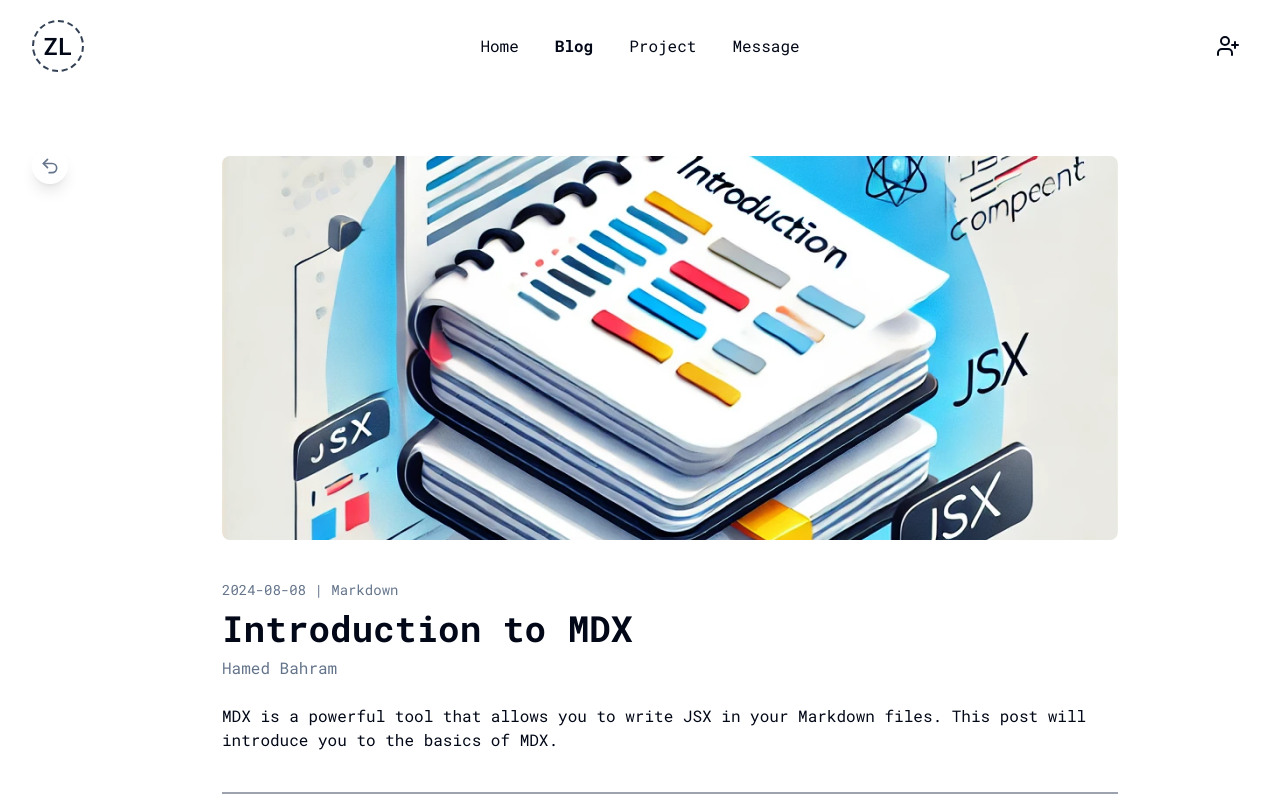
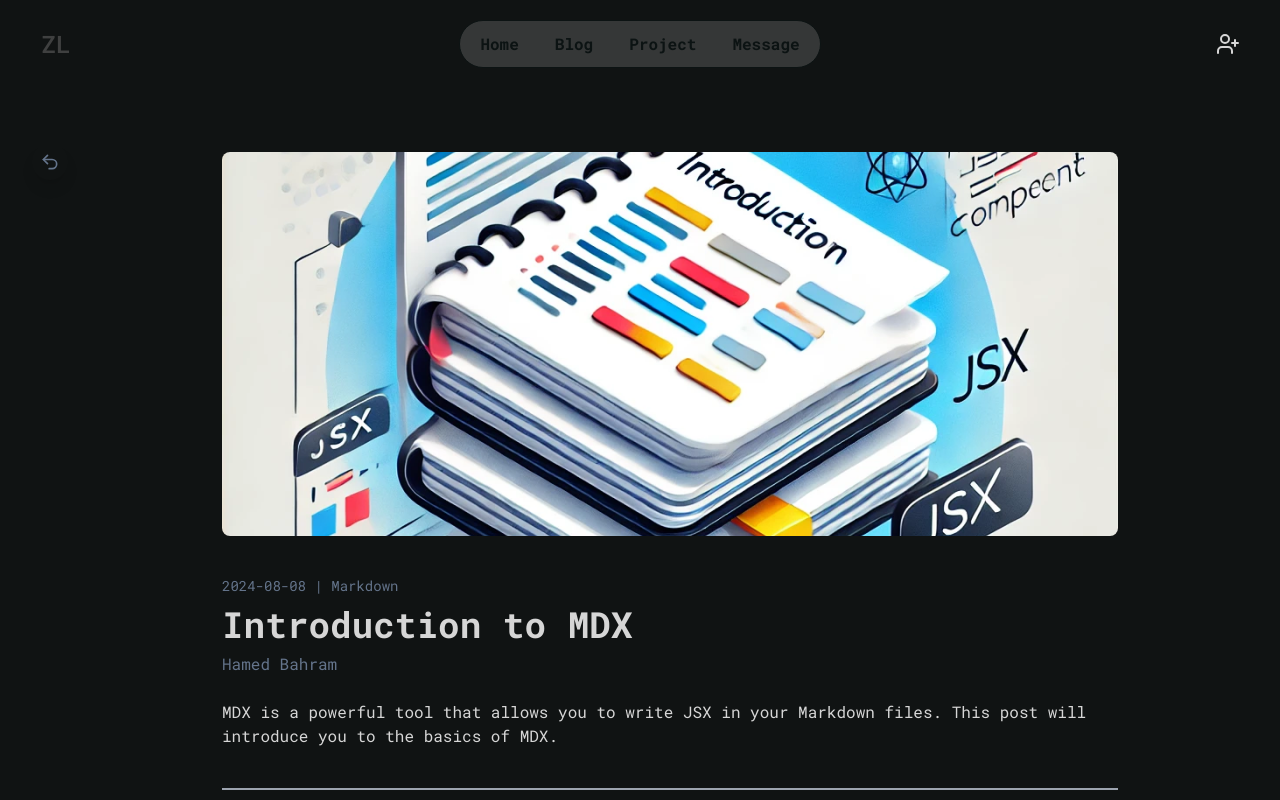
Before and after one commit to sympathea/myweb2, a Next.js app: page /blog/introduction-to-mdx in a window 1280 px wide. Shown: the top 800 px of the page. Built offline with nearby package versions, Linux system fonts and the light colour scheme; no server answers.

Commit message:
experiment with colors

```diff
--- a/app/global.css
+++ b/app/global.css
@@ -3,8 +3,10 @@
 @tailwind utilities;
 @layer base {
   :root {
-    --background: 0 0% 100%;
-    --foreground: 222.2 84% 4.9%;
+    /* --background: 0 0% 100%; */
+    /* --foreground: 222.2 84% 4.9%; */
+    --background: 180 8% 7%; /* Updated background to #0c1313 */
+    --foreground: 0 0% 84%; /* Updated text color to #d6d6d6 */
     --card: 0 0% 100%;
     --card-foreground: 222.2 84% 4.9%;
     --popover: 0 0% 100%;
@@ -30,8 +32,10 @@
     --radius: 0.5rem;
   }
   .dark {
-    --background: 222.2 84% 4.9%;
-    --foreground: 210 40% 98%;
+    /* --background: 222.2 84% 4.9%;
+    --foreground: 210 40% 98%; */
+    --background: 180 8% 7%; /* Updated background to #0c1313 */
+    --foreground: 0 0% 84%; /* Updated text color to #d6d6d6 */
     --card: 222.2 84% 4.9%;
     --card-foreground: 210 40% 98%;
     --popover: 222.2 84% 4.9%;
--- a/app/layout.js
+++ b/app/layout.js
@@ -14,7 +14,7 @@
   return (
     <ClerkProviderWrapper>
       <html lang="en">
-        <body className={roboto_mono.className}>
+        <body className={`${roboto_mono.className}`}>
           <Header />
           <main>{children}</main>
         </body>
--- a/components/Header.jsx
+++ b/components/Header.jsx
@@ -35,7 +35,7 @@
     <header className="grid grid-flow-col grid-cols-4 px-4 py-5 mx-auto max-w-7xl md:px-8">
       <div className="flex items-center justify-start col-span-1">
         <Link href="/">
-          <div className="hidden w-10 h-10 p-6 text-2xl font-semibold border-2 border-dashed rounded-full border-slate-700 sm:flex sm:justify-center sm:items-center">
+          <div className="hidden w-10 h-10 p-6 text-2xl font-semibold rounded-full text-customGray sm:flex sm:justify-center sm:items-center">
             ZL
           </div>
         </Link>
@@ -44,14 +44,15 @@
         </div>
       </div>
 
-      <ul className="items-center justify-center hidden col-span-2 gap-5 sm:flex">
+      <div className="justify-center hidden col-span-2 sm:flex">
+        <ul className="items-center justify-center hidden gap-5 px-3 border rounded-full bg-opacity-80 border-customBlack bg-customGray sm:flex">
           {navigationItems.map((item) => {
             return (
               <motion.li
                 whileHover={{ letterSpacing: "1px" }}
                 key={item.name}
-              className={`p-2 ${
-                page == item.href ? "font-extrabold" : "font-normal"
+                className={`p-2 text-customBlack ${
+                  page == item.href ? "font-extrabold" : "font-bold  "
                 }`}
               >
                 <Link href={item.href}>{item.name}</Link>
@@ -59,6 +60,7 @@
             );
           })}
         </ul>
+      </div>
 
       <div className="flex items-center justify-end col-start-4">
         <SignedOut>
--- a/tailwind.config.js
+++ b/tailwind.config.js
@@ -49,6 +49,8 @@
           4: "hsl(var(--chart-4))",
           5: "hsl(var(--chart-5))",
         },
+        customGray: "#3f4040",
+        customBlack: "#0c1313",
       },
       borderRadius: {
         lg: "var(--radius)",
```
Lines whose indentation alone changed are shown as unchanged.
